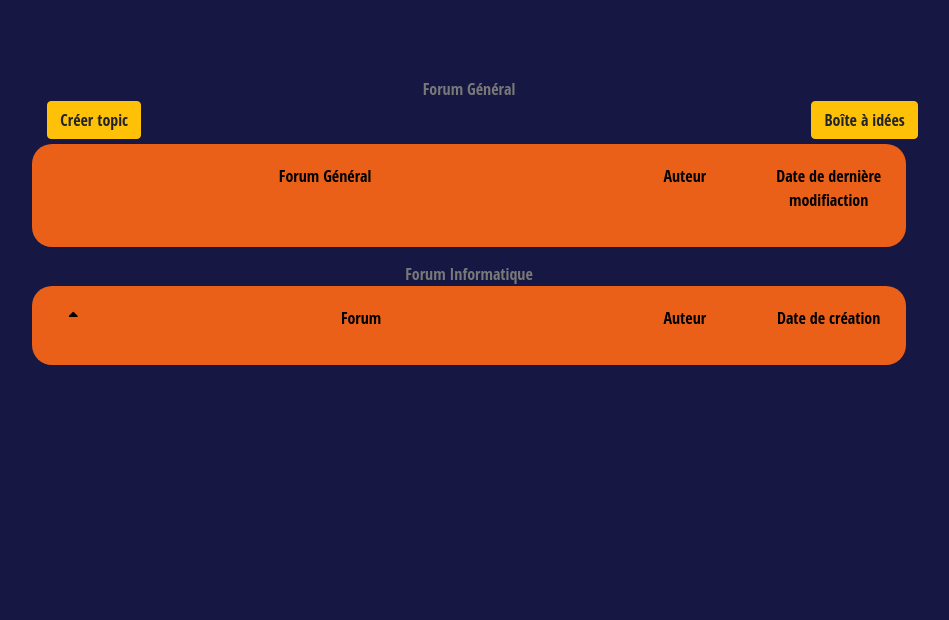
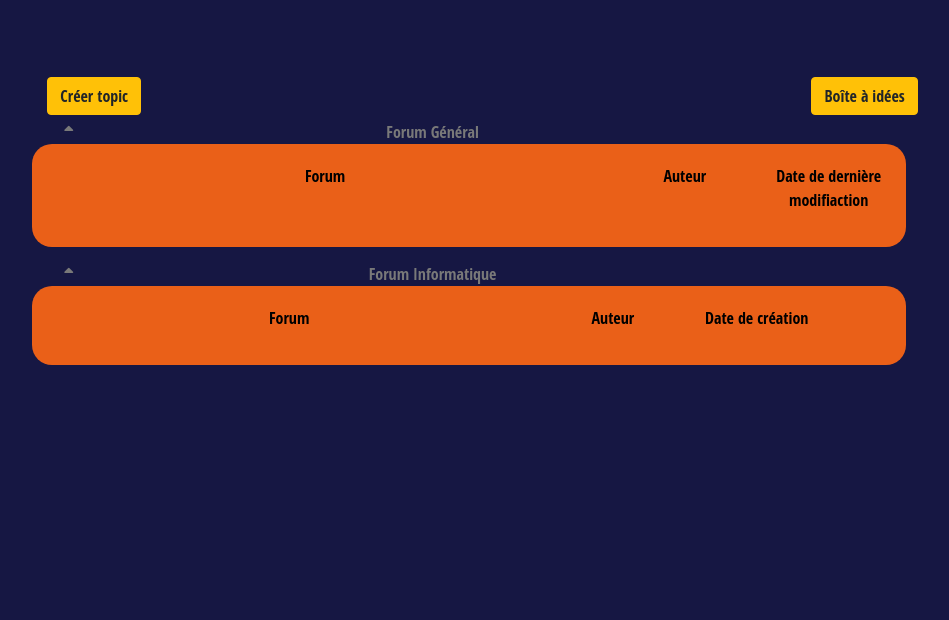
Before and after one commit to Floko95/Firefox-Sup-Galil-e, a PHP site: page /Firefox-Sup-Galil-e/Topics.php in a window 1280 px wide. Shown: the part 35-655 px from the top of the page, without its empty margins (171-1120 px from the left). Run offline with PHP 8.4, Linux system fonts and the light colour scheme; data that the repository does not hold is empty; some libraries are stand-ins or nearby versions.

Commit message:
Rapetissement des Topics

```diff
--- a/js/forum.js
+++ b/js/forum.js
@@ -67,6 +67,33 @@ function affichage(idtopic, page,nbm){
 
 affichage($('#a_recup').val(), page_actuelle,$('#nb_page').val())//premier affichage quand on entre sur la page
 
+
+$('#general-bouton').click(function(){
+	if($('#general-messages').css('display') == 'none'){
+		console.log('Display Forum\n');
+		$('#general-messages').show();
+		$('#general-bouton').html('<span class="fas fa-sort-up"></span>');
+	}
+	else{
+		console.log('Hide Forum\n');
+		$('#general-messages').hide();
+		$('#general-bouton').html('<span class="fas fa-sort-down"></span>');
+	}
+});
+
+$('#informatique-bouton').click(function(){
+	if($('#informatique-messages').css('display') == 'none'){
+		console.log('Display Forum\n');
+		$('#informatique-messages').show();
+		$('#informatique-bouton').html('<span class="fas fa-sort-up"></span>');
+	}
+	else{
+		console.log('Hide Forum\n');
+		$('#informatique-messages').hide();
+		$('#informatique-bouton').html('<span class="fas fa-sort-down"></span>');
+	}
+});
+/*
 $('.forum-g .fa-sort-up').click(function(){
 	if (document.getElementBy("forum-g").style.display == "block"){
 		document.getElementById("forum-g").style.display = "none";
@@ -83,4 +110,4 @@ $('.forum-s .fa-sort-up').click(function(){
 	else{
 		document.getElementById("forum-s").style.display = "block";
 	}
-});
+}); */
--- a/php/Topics.php
+++ b/php/Topics.php
@@ -58,11 +58,6 @@
 
 <div class ="top-page"></div>
 
-
-<div class="row title">
-	<div class="col">Forum Général</div>
-</div>
-
 <div class="row forum-s">
     <div class="offset-md-2 col-md-2 add-topic">
         <a href="creation_topics.php" class="btn btn-warning"><span class="glyphicon glyphicon-plus-sign"></span> Créer topic</a>
@@ -71,10 +66,21 @@
         <a href="creation_topics.php" class="btn btn-warning"><span class="glyphicon glyphicon-plus-sign"></span> Boîte à idées</a>
     </div>
 </div>
-<div class="row">
+
+<div class="row title">
+	<div class="offset-md-2 col-md-8">
+		<div class="row">
+			<div class="col-md-1" id="general-bouton"><span class="fas fa-sort-up"></span></div>
+			<div class="col-md-9">Forum Général</div>
+		</div>
+	</div>
+</div>
+
+
+<div class="row" id="general-messages">
 	<div class="offset-md-2 col-md-8 block">
 		<div class="row info-categorie">
-			<div class=" col-md-8 general-categorie">Forum Général</div>
+			<div class=" col-md-8 general-categorie">Forum</div>
 			<div class=" col-md-2 auteur-categorie">Auteur</div>
 			<div class=" col-md-2 date-categorie">Date de dernière modifiaction</div>
 		</div>
@@ -116,13 +122,18 @@
 	$topics = $req->fetchAll();?>
 
 <div class="row title">
-	<div class="col">Forum Informatique</div>
+	<div class="offset-md-2 col-md-8">
+		<div class="row">
+			<div class="col-md-1" id="informatique-bouton"><span class="fas fa-sort-up"></span></div>
+			<div class="col-md-9">Forum Informatique</div>
+		</div>
+	</div>
 </div>
 
-<div class="row forum-s">
+
+<div class="row" id="informatique-messages">
 	<div class="offset-md-2 col-md-8 block">
 		<div class="row info-categorie">
-			<div class=" col-md-1 general-categorie"><span class="fas fa-sort-up"></span></div>
 			<div class=" col-md-7 general-categorie">Forum</div>
 			<div class=" col-md-2 auteur-categorie">Auteur</div>
 			<div class=" col-md-2 date-categorie">Date de création</div>
@@ -162,6 +173,7 @@
   <footer>
     <?php require_once ('footer.html') ?>
   </footer>
+  <script type="text/javascript" src="../js/forum.js"></script>
 </body>
 
 </html>
```
